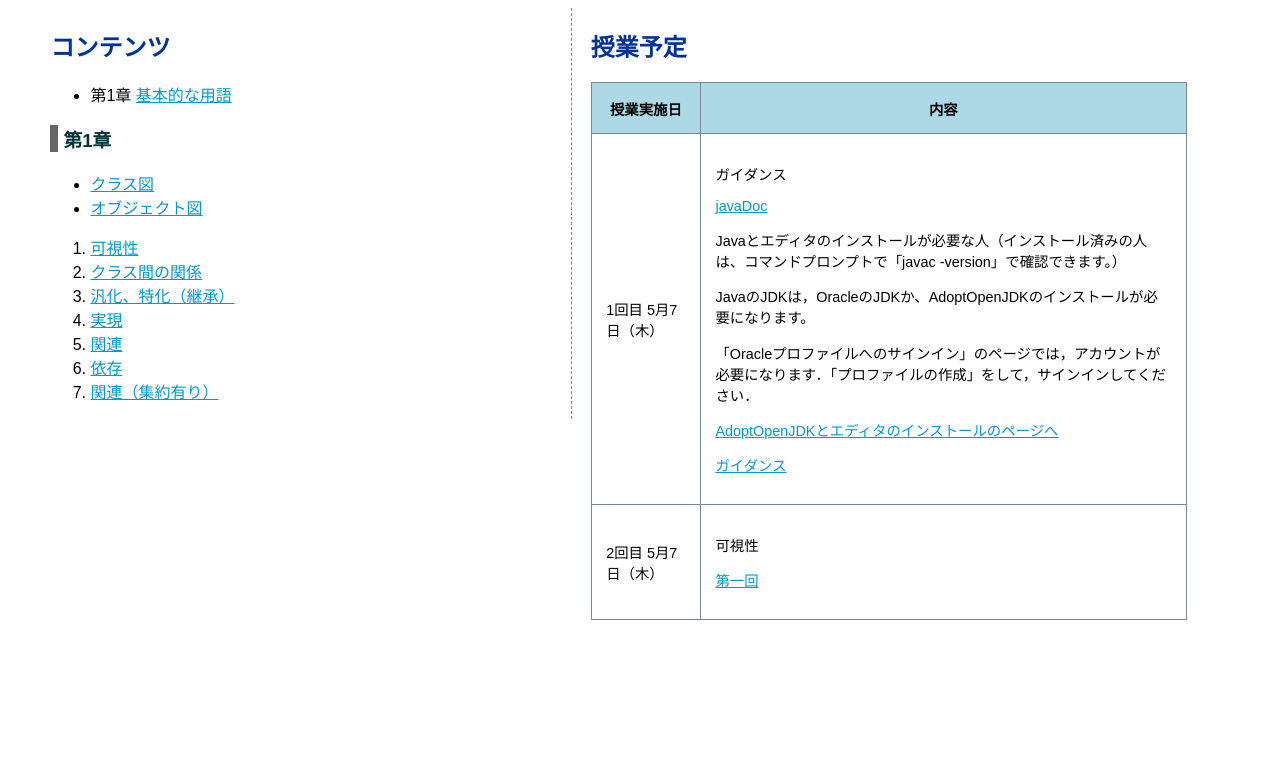
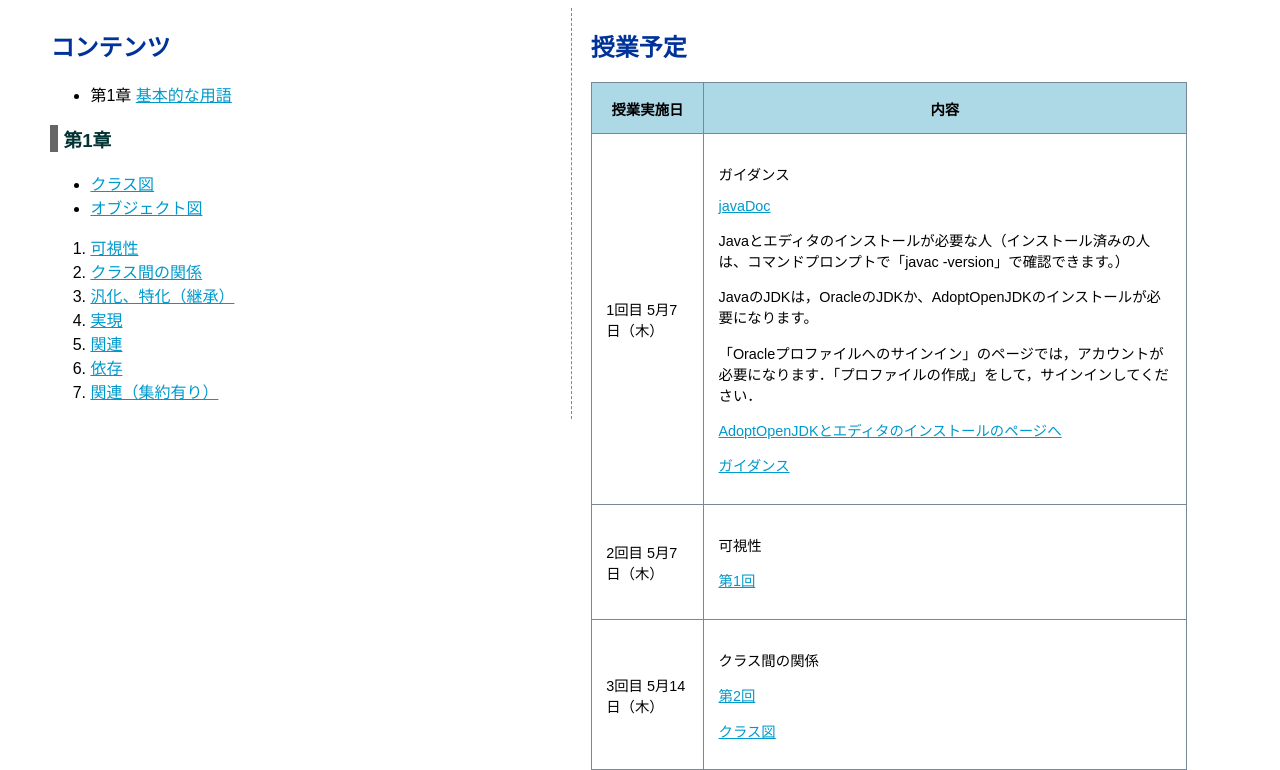
Before and after one commit to usdAj/object_aj_jk, a plain HTML site: page index.htm in a window 1280 px wide. Shown: the part 87-857 px from the top of the page. Before the commit the page ends 800 px from the top, so only its background shows below. Drawn offline with Linux system fonts and the light colour scheme.

Commit message:
Add files via upload

```diff
--- a/index.htm
+++ b/index.htm
@@ -233,18 +233,19 @@
      <td>2回目  5月7日（木）</td>
      <td>
        <p>可視性</p>
-       <p><a href="2020_1.pdf">第一回</a></p>
+       <p><a href="2020_1.pdf">第1回</a></p>
      </td>
    </tr>
-   <!--
+
    <tr>
      <td>3回目  5月14日（木）</td>
      <td>
        <p>クラス間の関係</p>
-       <p><a href="https://els.sa.dendai.ac.jp/webclass/login.php?id=8be6b9577819c3b3a19201fe2ffa59e1&page=1">WebClassでのソースコードの提出３</a></p>
+       <p><a href="2020_2.pdf">第2回</a></p>
+       <p><a href="2020_2_1.pdf">クラス図</a></p>
      </td>
    </tr>
-
+   <!--
    <tr>
      <td>4回目  5月21日（木）</td>
      <td>
```
Also changed, not shown: 2 other files.
